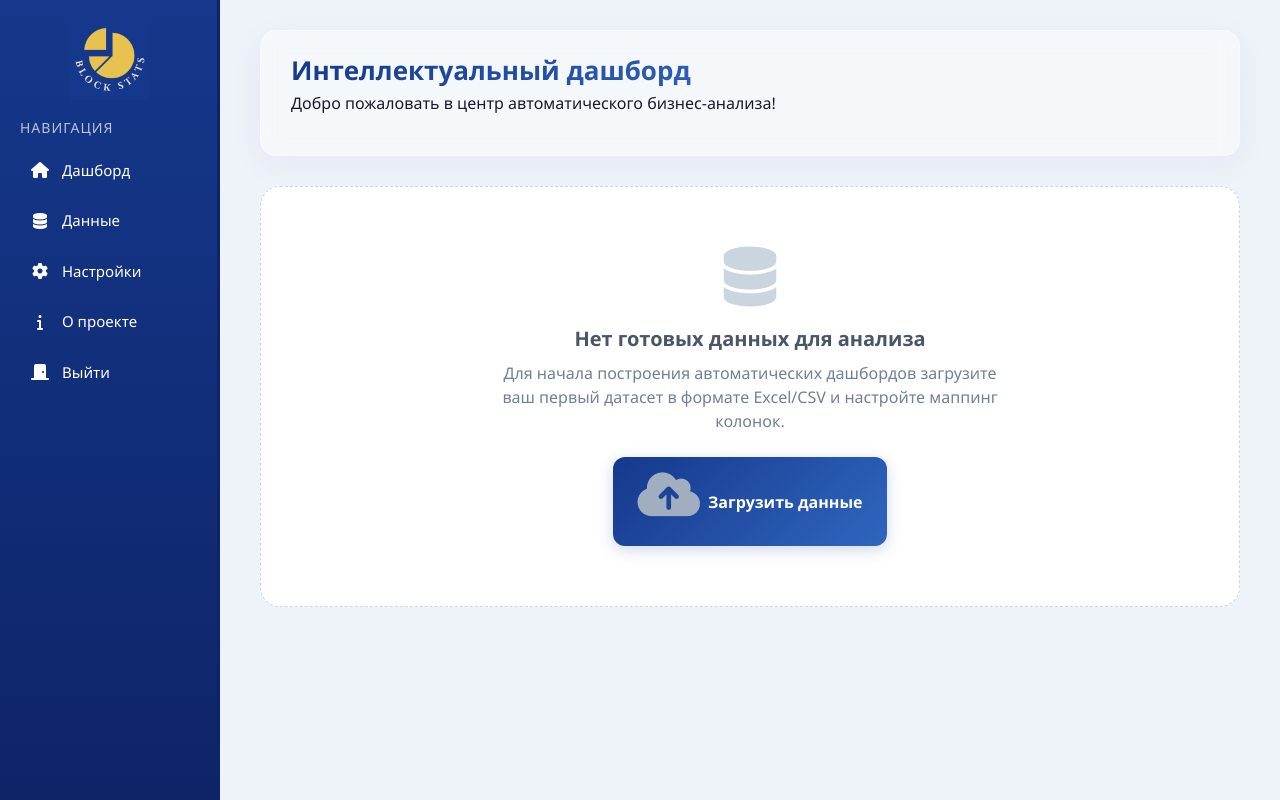
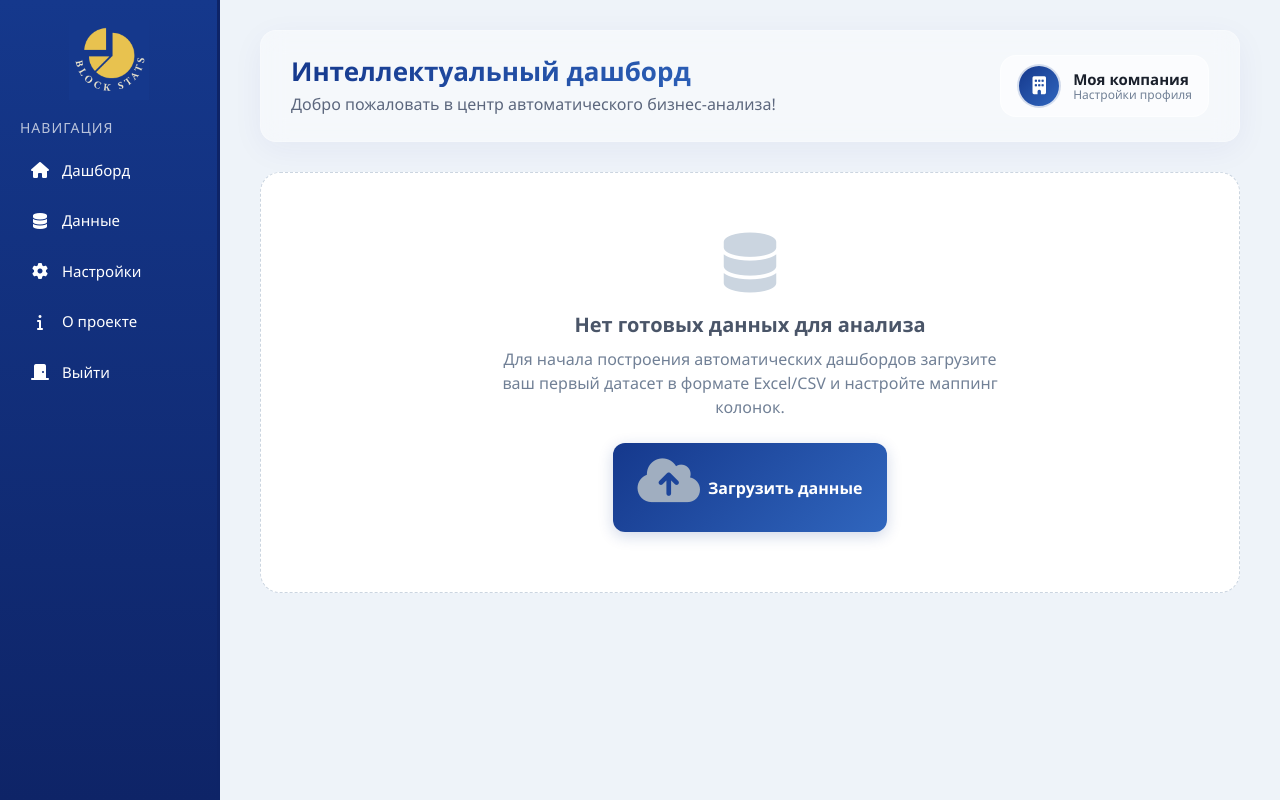
Before and after one commit to LisaStrsh/Smart_Analitics, a Django app: page /main/ in a window 1280 px wide. Run offline with Django 4.2, Linux system fonts and the light colour scheme; the visitor is signed in with stand-in values (Sample User, id 1); data comes from the database, SQL or seed files in the repository; data that the repository does not hold is empty; some libraries are stand-ins or nearby versions.

Commit message:
little_decorations

```diff
--- a/main/templates/main/main.html
+++ b/main/templates/main/main.html
@@ -27,6 +27,75 @@
         -webkit-background-clip: text;
         -webkit-text-fill-color: transparent;
         margin-bottom: 5px;
+    }
+
+    .dashboard-title p {
+        color: #5c677d;
+        margin: 0;
+    }
+
+    .header-actions {
+        display: flex;
+        align-items: center;
+        gap: 20px;
+        flex-wrap: wrap;
+    }
+
+    .company-profile-btn {
+        display: flex;
+        align-items: center;
+        gap: 12px;
+        text-decoration: none;
+        padding: 8px 16px;
+        background: rgba(255, 255, 255, 0.6);
+        border: 1px solid rgba(255, 255, 255, 0.5);
+        border-radius: 16px;
+        transition: all 0.3s;
+    }
+
+    .company-profile-btn:hover {
+        background: #fff;
+        box-shadow: 0 4px 15px rgba(21, 56, 140, 0.1);
+        transform: translateY(-2px);
+    }
+
+    .company-avatar {
+        width: 44px;
+        height: 44px;
+        border-radius: 50%;
+        object-fit: cover;
+        border: 2px solid #15388c;
+    }
+
+    .company-avatar-placeholder {
+        width: 44px;
+        height: 44px;
+        border-radius: 50%;
+        background: linear-gradient(135deg, #15388c 0%, #3066be 100%);
+        color: white;
+        display: flex;
+        align-items: center;
+        justify-content: center;
+        font-size: 18px;
+        border: 2px solid rgba(255, 255, 255, 0.8);
+    }
+
+    .company-info {
+        display: flex;
+        flex-direction: column;
+    }
+
+    .company-name {
+        font-weight: 700;
+        color: #1a202c;
+        font-size: 15px;
+        line-height: 1.2;
+    }
+
+    .company-subtext {
+        font-size: 12px;
+        color: #718096;
+        line-height: 1.2;
     }
 
     .dataset-selector {
@@ -291,7 +360,7 @@
         <h1>Интеллектуальный дашборд</h1>
         <p>Добро пожаловать в центр автоматического бизнес-анализа!</p>
     </div>
-
+    <div class="header-actions">
         {% if ready_datasets %}
         <div>
             <select class="dataset-selector" id="dataset-picker" onchange="switchDataset(this.value)">
@@ -303,6 +372,19 @@
             </select>
         </div>
         {% endif %}
+
+        <a href="{% url 'settings' %}" class="company-profile-btn">
+            {% if profile.avatar %}
+            <img src="{{ profile.avatar.url }}" alt="Avatar" class="company-avatar">
+            {% else %}
+            <div class="company-avatar-placeholder"><i class="fa-solid fa-building"></i></div>
+            {% endif %}
+            <div class="company-info">
+                <span class="company-name">{{ profile.company_name|default:"Моя компания" }}</span>
+                <span class="company-subtext">Настройки профиля</span>
+            </div>
+        </a>
+    </div>
 </div>
 
 {% if active_dataset %}
--- a/main/views.py
+++ b/main/views.py
@@ -16,6 +16,7 @@ def main_f(request):
     Главная страница (автоматические дашборды).
     Выводит сетку выбранных визуализаций и проранжированные рекомендации.
     """
+    profile, _ = UserProfile.objects.get_or_create(user=request.user)
     datasets = Dataset.objects.filter(user=request.user, status='ready')
     active_dataset = None
 
@@ -53,6 +54,7 @@ def main_f(request):
     all_datasets = Dataset.objects.filter(user=request.user)
 
     return render(request, 'main/main.html', {
+        'profile': profile,
         'datasets': all_datasets,
         'ready_datasets': datasets,
         'active_dataset': active_dataset,
```
Also changed, not shown: main/templates/main/about.html (+27 -7 lines), main/templates/main/catalog.html (+15 -7 lines). Lines whose indentation alone changed are shown as unchanged.
